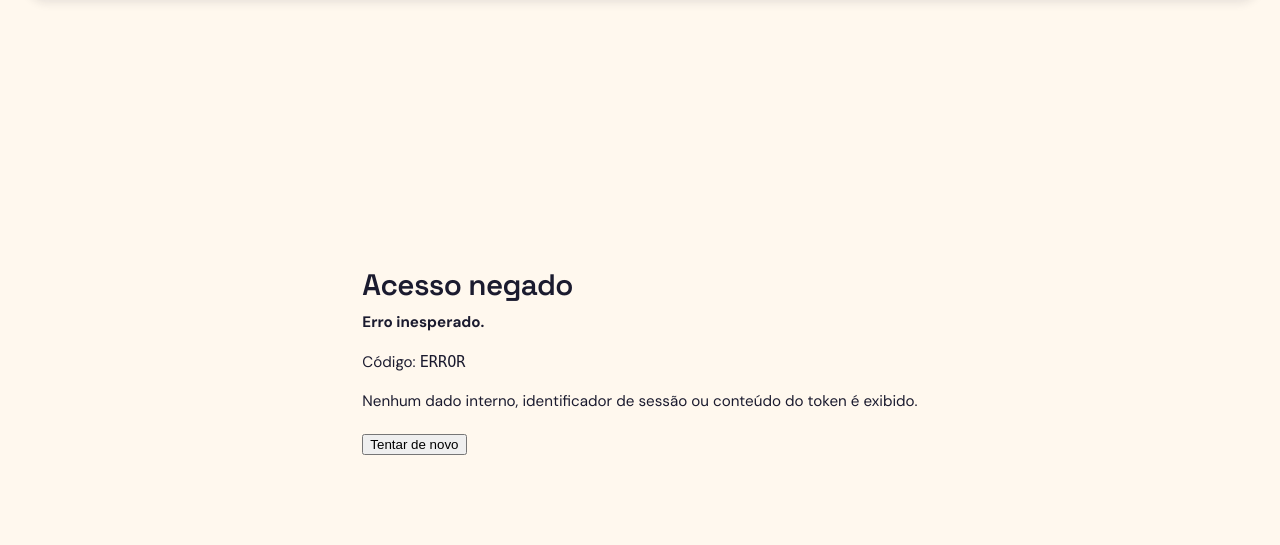
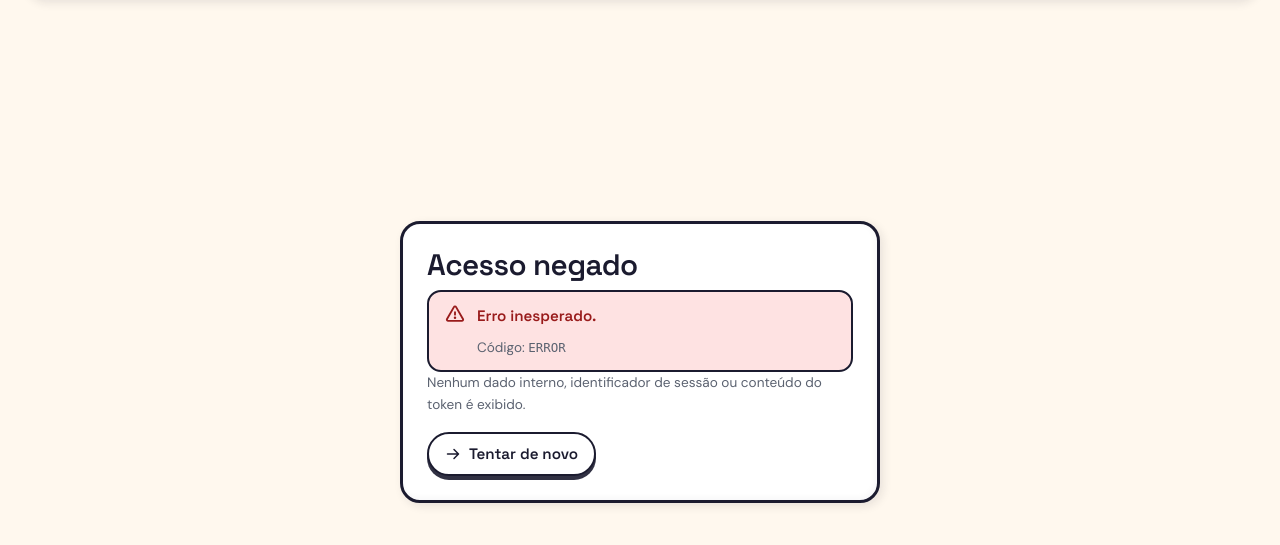
Before and after one commit to ldsampaio/saga, a FastAPI app: page /error in a window 1280 px wide. Shown: the part 76-621 px from the top of the page. Run offline with FastAPI, Linux system fonts and the light colour scheme; parts of the project's set-up code (start-up, migrations or seed data) failed here and were passed over.

Commit message:
feat(ui): wave 5 — acesso negado em alerta clay, sem style inline no template

```diff
--- a/app/templates/error.html
+++ b/app/templates/error.html
@@ -1,15 +1,22 @@
 {% extends "base.html" %}
+{% from "_macros.html" import icon %}
 {% block title %}Acesso negado — SAGA{% endblock %}
 {% block content %}
-<div class="card">
+<div class="cartao">
   <h1>Acesso negado</h1>
-  <div class="banner">
-    <strong>{{ message }}</strong>
-    <p class="state">Código: <code>{{ code }}</code></p>
+
+  <div class="alerta alerta--erro">
+    {{ icon("warning", 20) }}
+    <div>
+      <strong>{{ message }}</strong>
+      <p>Código: <code>{{ code }}</code></p>
+    </div>
   </div>
-  <p class="state">Nenhum dado interno, identificador de sessão ou conteúdo do token é exibido.</p>
-  <div style="margin-top:18px;">
-    <button type="button" onclick="window.location.reload()">Tentar de novo</button>
-  </div>
+
+  <p class="sub">Nenhum dado interno, identificador de sessão ou conteúdo do token é exibido.</p>
+
+  <button type="button" class="botao" onclick="window.location.reload()">
+    {{ icon("arrow-right", 16) }} Tentar de novo
+  </button>
 </div>
 {% endblock %}
```
